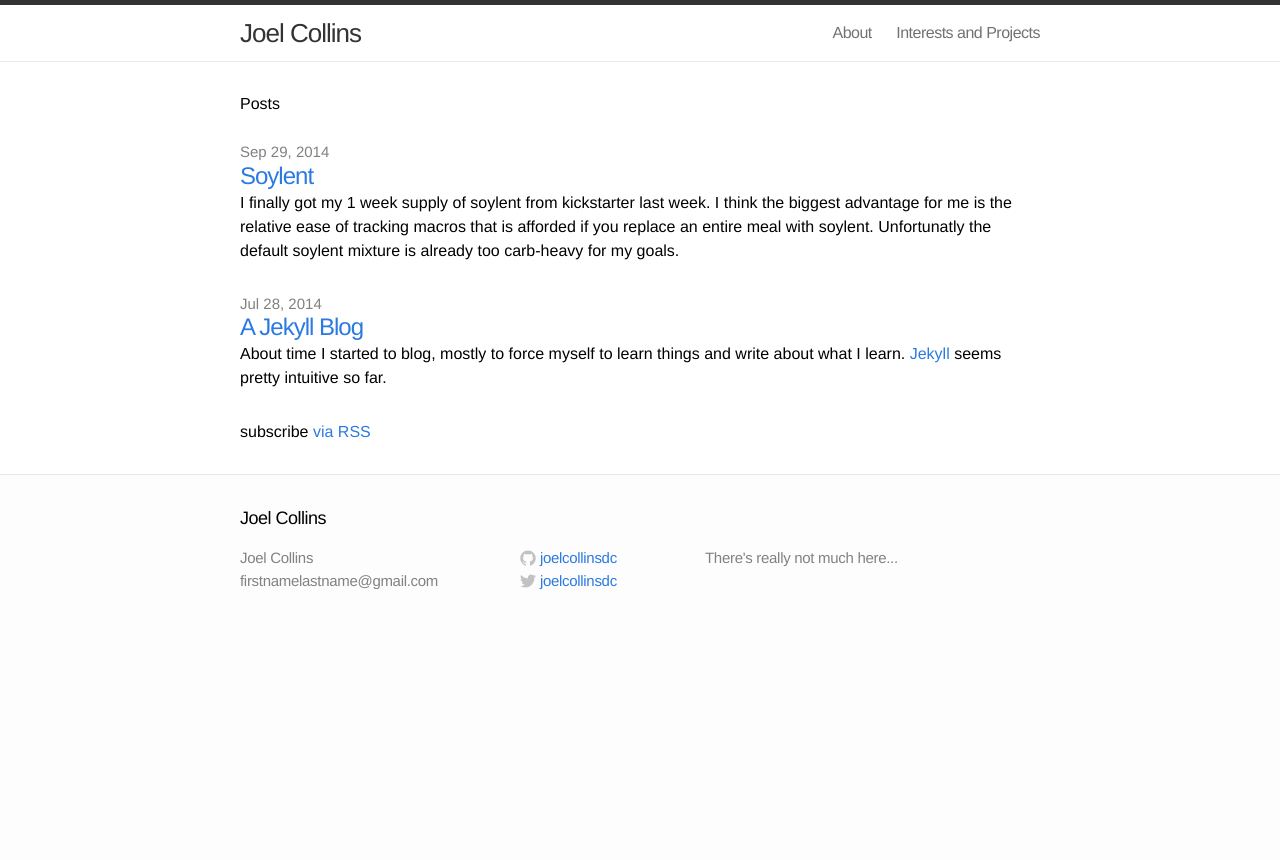
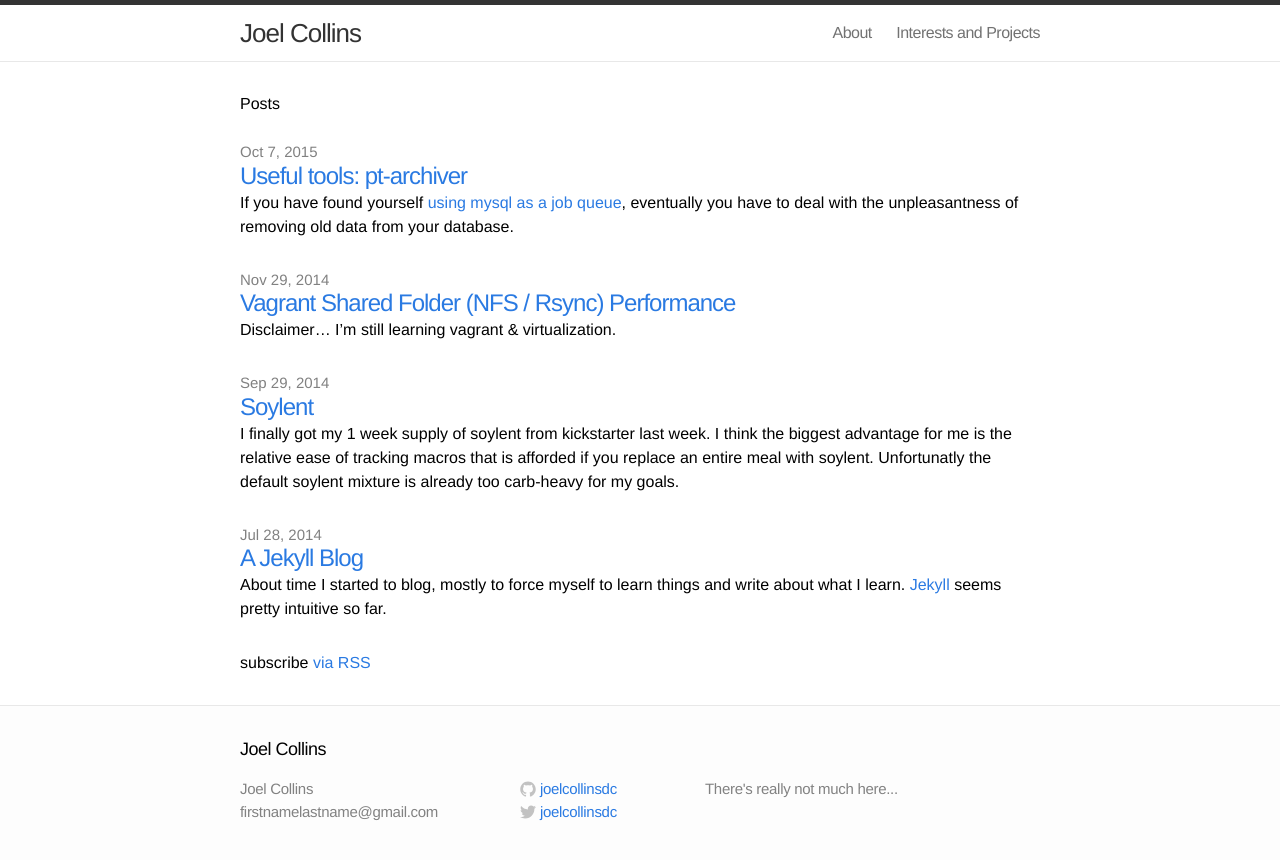
Before and after one commit to joelcollinsdc/joelcollinsdc.github.io, a Jekyll site: the page built from index.html, in a window 1280 px wide. Shown: the top 860 px of the page. Built offline with Jekyll 4.4.1, drawn with Linux system fonts in a browser that asks for light colours; a file with an impossible date is left out.

Commit message:
pt-archiver

```diff
--- a/_posts/2014-10-29-vagrant-folder-performance.markdown
+++ b/_posts/2014-10-29-vagrant-folder-performance.markdown
@@ -1,12 +1,9 @@
 ---
 layout: post
 title: Vagrant Shared Folder (NFS / Rsync) Performance
-date: {}
+date: 2014-11-29
 published: true
 ---
-
-
-### Test
 
 
 Disclaimer... I'm still learning vagrant & virtualization.
--- /dev/null
+++ b/_posts/2015-10-07-pt-archiver.markdown
@@ -0,0 +1,25 @@
+---
+layout: post
+title: "Useful tools: pt-archiver"
+date: 2015-10-07
+---
+
+If you have found yourself [using mysql as a job queue](https://blog.engineyard.com/2011/5-subtle-ways-youre-using-mysql-as-a-queue-and-why-itll-bite-you/), eventually you have to deal with the unpleasantness of removing old data from your database.
+
+Don't do this:
+
+{% highlight sql %}
+delete from tablename where created < 'whatever'
+{% endhighlight %}
+
+Depending on your database, writes may get locked out and if nothing else your DBA's will thank you for not making the mysql slaves lag behind master.
+
+A nice tool for jobs like this is Percona's [pt-archiver](https://www.percona.com/doc/percona-toolkit/2.1/pt-archiver.html).  Its a beautifully simple tool that does one thing and does it well.  It can move data out of your database efficiently and without negatively impacting app performance.
+
+I am using something like the following to archive data into a read only analytics database.
+{% highlight bash %}
+pt-archiver --source=... --dest=... --columns=just,the,ones,i,need \
+ --limit 1000 --commit-each --no-check-columns --where "1=1"
+{% endhighlight %}
+
+Hope this helps someone find [pt-archiver](https://www.percona.com/doc/percona-toolkit/2.1/pt-archiver.html).
```
Also changed, not shown: _posts/.2014-07-28-my-new-blog.markdown (deleted, +0 -19 lines).
